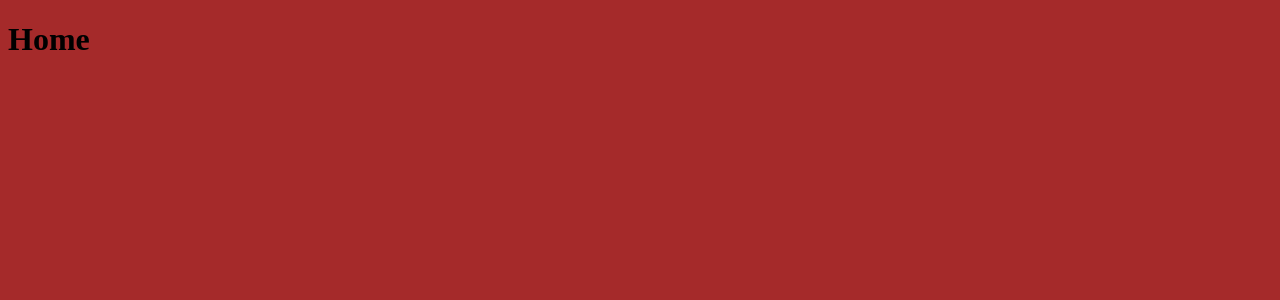
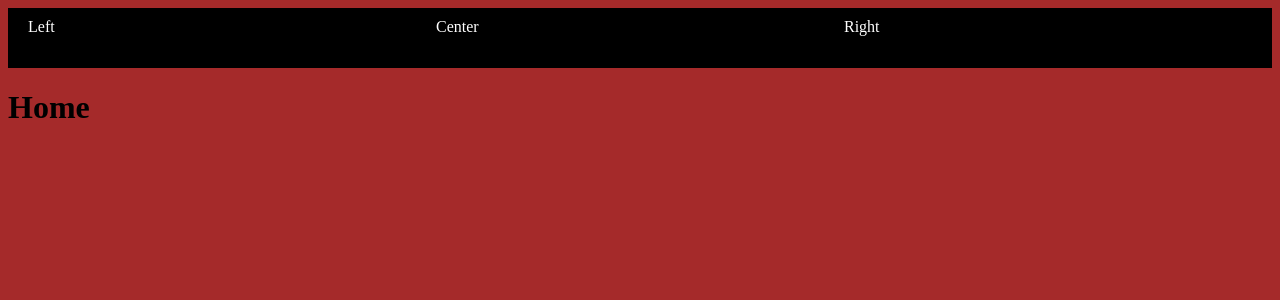
Before and after one commit to JohnGabriel-IFSP/E-Commerce, a React (Vite) app: page / in a window 1280 px wide. Shown: the top 300 px of the page. Built offline with nearby package versions, Linux system fonts and the light colour scheme.

Commit message:
Iniciando front-end

```diff
--- /dev/null
+++ b/src/components/header/Header.tsx
@@ -0,0 +1,13 @@
+import { Center, Left, Navbar, Right, Wrapper } from "./style";
+
+export function Header(){
+    return (
+        <Navbar>
+            <Wrapper>
+                <Left> Left </Left>
+                <Center> Center </Center>
+                <Right> Right </Right>
+            </Wrapper>
+        </Navbar>
+    );
+}
--- /dev/null
+++ b/src/components/header/style.tsx
@@ -0,0 +1,25 @@
+import styled from 'styled-components';
+
+export const Navbar = styled.div`
+    background-color: black;
+    color: white;
+    height: 60px;
+`;
+
+export const Wrapper = styled.div`
+    display: flex;
+    justify-content: space-between;
+    padding: 10px 20px;
+`;
+
+export const Left = styled.div`
+    flex: 1
+`;
+
+export const Center = styled.div`
+    flex: 1
+`;
+
+export const Right = styled.div`
+    flex: 1
+`;
--- a/src/pages/Home.tsx
+++ b/src/pages/Home.tsx
@@ -1,4 +1,10 @@
+import { Header } from "../components/header/Header";
 
 export function Home(){
-    return <h1>Home</h1>
+    return (
+        <div>
+            <Header/>
+            <h1>Home</h1>
+        </div>
+    )
 }
```
Also changed, not shown: package.json (+6 -1 lines), 1 other file (tests, documents, lock files or other folders).
